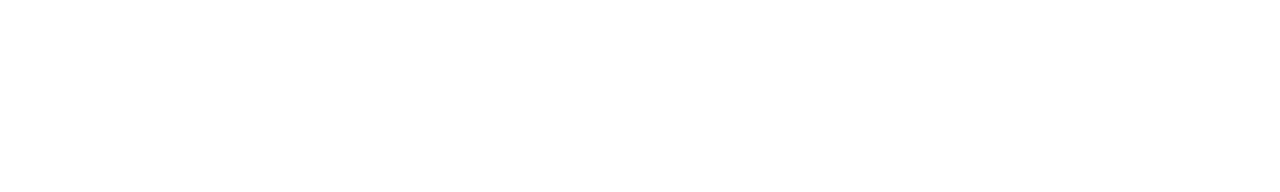
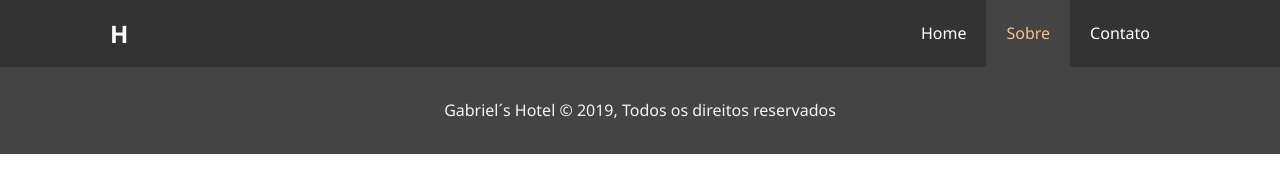
Before and after one commit to gabrielvf64/hotel-site, a plain HTML site: page sobre.html in a window 1280 px wide. Drawn offline with Linux system fonts and the light colour scheme.

Commit message:
Reaproveitando o que já tem na index e será usado em sobre e contato

```diff
--- a/sobre.html
+++ b/sobre.html
@@ -1,12 +1,34 @@
 <!DOCTYPE html>
 <html lang="en">
+
 <head>
   <meta charset="UTF-8">
   <meta name="viewport" content="width=device-width, initial-scale=1.0">
   <meta http-equiv="X-UA-Compatible" content="ie=edge">
-  <title>Sobre o Hotel</title>
+  <!--Duas metas que ajudam nos mecanismos de busca-->
+  <meta name="description" content="Seja bem-vindo ao melhor hotel da região">
+  <meta name="keywords" content="hotel, suite, niteroi, conforto, barato, bom">
+  <link rel="stylesheet" href="css/style.css">
+  <title>Hotel | Sobre</title>
 </head>
+
 <body>
+  <header>
+    <nav id="navbar">
+      <div class="container">
+        <h1 class="logo"><a href="index.html">H</a></h1>
+        <ul>
+          <li><a href="index.html">Home</a></li>
+          <li><a class="atual" href="sobre.html">Sobre</a></li>
+          <li><a href="contato.html">Contato</a></li>
+        </ul>
+      </div>
+    </nav>
+  </header>
 
+  <footer id="footer">
+    <p>Gabriel´s Hotel &copy; 2019, Todos os direitos reservados</p>
+  </footer>
 </body>
+
 </html>
```
Also changed, not shown: contato.html (+23 -1 lines).
